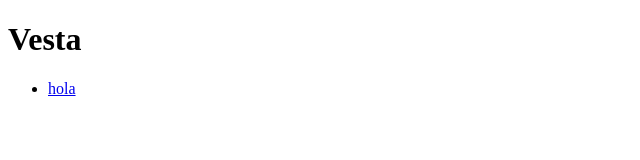
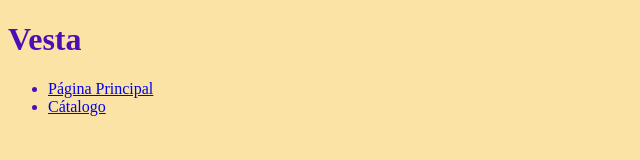
Before and after one commit to LukasCalvo/Vesta_-parcial1_fullstack2-, a plain HTML site: page index.html in a window 1280 px wide. Shown: the whole page, without its empty margins (0-640 px from the left). Drawn offline with Linux system fonts and the light colour scheme.

Commit message:
cambios de color

```diff
--- a/index.html
+++ b/index.html
@@ -3,6 +3,7 @@
     <head>
         <meta charset="UTF-8">
         <title>Vesta</title>
+        <link rel="stylesheet" href="style.css">
     </head>
     <body>
         <header>
@@ -10,7 +11,8 @@
         </header>
         <nav>
         <ul>
-            <li><a href="catalogo.html">hola</a></li>
+            <li><a href="index.html">Página Principal</a></li>
+            <li><a href="catalogo.html">Cátalogo</a></li>
         </ul>
         </nav>
     </body>
--- /dev/null
+++ b/style.css
@@ -0,0 +1,4 @@
+body {
+    background-color: #fae3a5;
+    color: #500cb6;
+}
```
